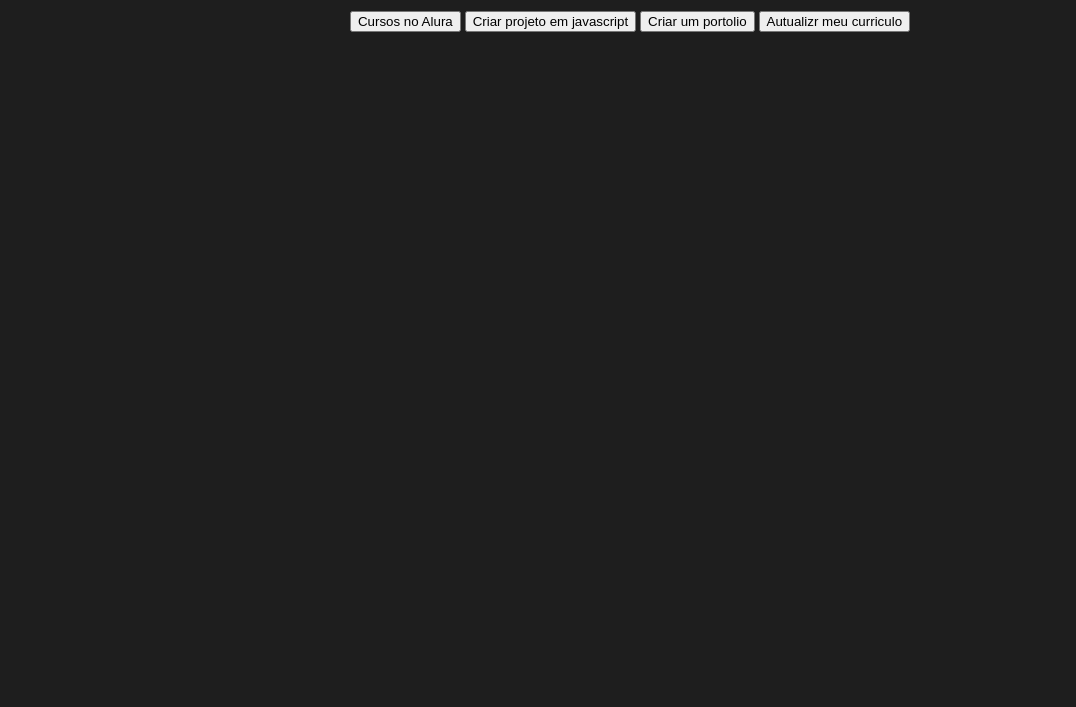
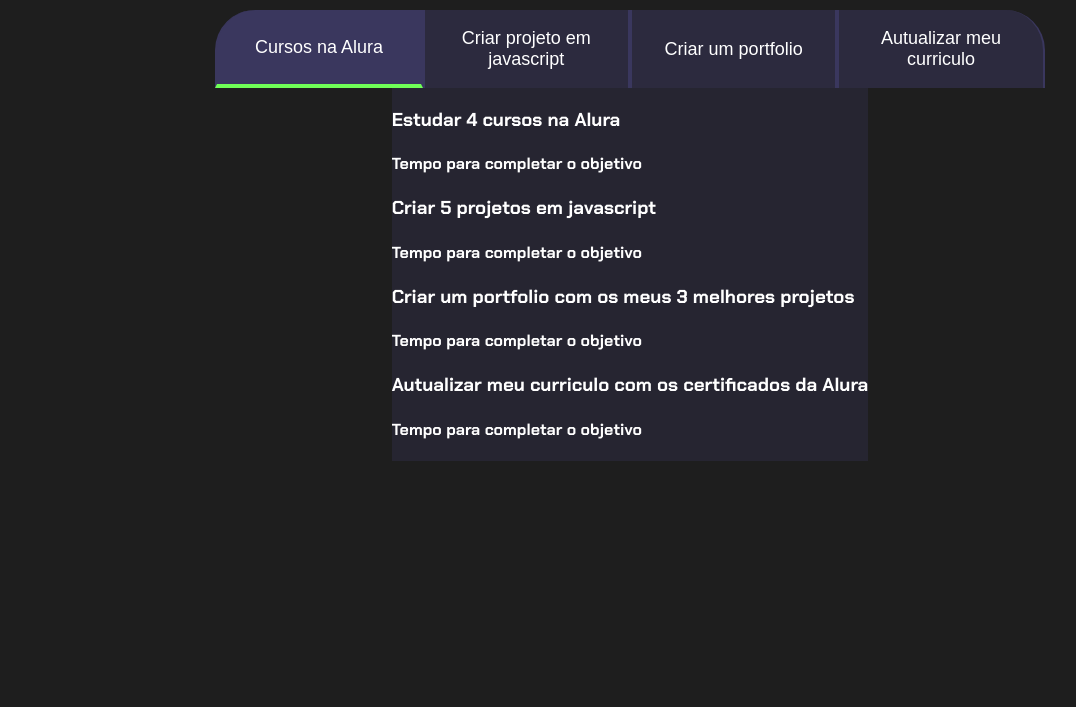
Before and after one commit to pablogabrielzinho/programa-o_3D, a plain HTML site: page index.html in a window 1280 px wide. Shown: the part 93-800 px from the top of the page, without its empty margins (10-1086 px from the left). Drawn offline with Linux system fonts and the light colour scheme.

Commit message:
Add files via upload

```diff
--- a/index.html
+++ b/index.html
@@ -9,13 +9,31 @@
 </head>
 <body>
    <section class="conteudo-principal">
-    <h2 class="titulo-principal">Meus Objetivos do ano_</h2>
+    <h2 class="titulo-principal">Meus Objetivos do ano<span>_</span></h2>
      <div class="botoes">
-       <button class="batao">Cursos no Alura</button>
+       <button class="botao ativo">Cursos na Alura</button>
        <button class="botao">Criar projeto em javascript</button>
-       <button class="botao">Criar um portolio</button>
-       <button class="botao">Autualizr meu curriculo</button>
+       <button class="botao">Criar um portfolio</button>
+       <button class="botao">Autualizar meu curriculo</button>
      </div>
+     <div class="abas-textos">
+      <div class="aba-conteudo">
+         <h3 class="aba-conteudo-titulo-principal">Estudar 4 cursos na Alura</h3>
+         <h4 class="aba-conteudo-titulo-segundario"> Tempo para completar o objetivo</h4>
+     </div>
+     <div class="aba-conteudo">
+      <h3 class="aba-conteudo-titulo-principal">Criar 5 projetos em javascript</h3>
+      <h4 class="aba-conteudo-titulo-segundario"> Tempo para completar o objetivo</h4>
+  </div>
+  <div class="aba-conteudo">
+   <h3 class="aba-conteudo-titulo-principal">Criar um portfolio com os meus 3 melhores projetos</h3>
+   <h4 class="aba-conteudo-titulo-segundario"> Tempo para completar o objetivo</h4>
+</div>
+<div class="aba-conteudo">
+   <h3 class="aba-conteudo-titulo-principal">Autualizar meu curriculo com os certificados da Alura</h3>
+   <h4 class="aba-conteudo-titulo-segundario"> Tempo para completar o objetivo</h4>
+</div>
     </section>
+    <script src="main.js"></script>
 </body>
 </html>
--- /dev/null
+++ b/main.js
@@ -0,0 +1,13 @@
+const botoes = document.querySelectorAll(".botao");
+
+for(let i=0;i <botoes.length;i++){
+    botoes[i].onclick = function(){
+
+        for(let j=0;j<botoes.length;j++){
+            botoes[j].classList.remove("ativo")
+        }
+
+        botoes[i].classList.add("ativo");
+    }
+    console.log();
+}
--- a/style.css
+++ b/style.css
@@ -4,8 +4,8 @@
     --cor-de-fundo: #1E1E1E;
     --verde: #6FFF57;
     --branco: #FFFFFF;
-    --botão-ativo: #3A375E;
-    --botão-inativo: rgba(58, 55, 94, 0.5);
+    --botao-ativo: #3A375E;
+    --botao-inativo: rgba(58, 55, 94, 0.5);
     --texto-fundo: rgba(58, 55, 94, 0.3);
 }
 
@@ -18,9 +18,10 @@ body{
 .conteudo-principal{
     display: flex;
     flex-direction: column;
+    justify-content: center;
     align-items: center;
-    max-width: center;
-    width: 1200px;
+    max-width: 1200px;
+    width: 100%;
     margin: 0 auto;
 }
 
@@ -34,10 +35,10 @@ body{
     color: var(--verde);
 }
 
-.botão{
+.botao{
     font-family: "Crakra Petch", sans-serif;
-    background-color: var(--botão-inativo);
-    color: var(--barnco);
+    background-color: var(--botao-inativo);
+    color: var(--branco);
     display: flex;
     justify-content: center;
     padding: 1em;
@@ -45,7 +46,37 @@ body{
     align-items: center;
     width: 100%;
     border-bottom: 4px solid var(--botão-ativo);
-    border-left: 4px solid var(--botao-ativo);
-    border-right: 4px solid var(--botao-ativo);
+    border-left: 2px solid var(--botao-ativo);
+    border-right: 2px solid var(--botao-ativo);
     border-top: none;
 }
+
+
+.botao:first-child{
+    border-radius: 40px 40px 0 0;
+}
+
+
+.botoaes{
+    display: block;
+}
+
+.ativo{
+    background-color: var(--botao-ativo);
+    border-bottom: 4px solid var(--verde);
+}
+.abas-textos{
+    background-color: var(--texto-fundo);
+}
+
+@media screen and (min-width: 768px){
+    .botoes{
+        display: flex;
+    }
+    .botao:first-child{
+        border-radius: 40px 0 0 0;
+    }
+    .botao:last-child{
+        border-radius: 0 40px 0 0;
+    }
+}
```
